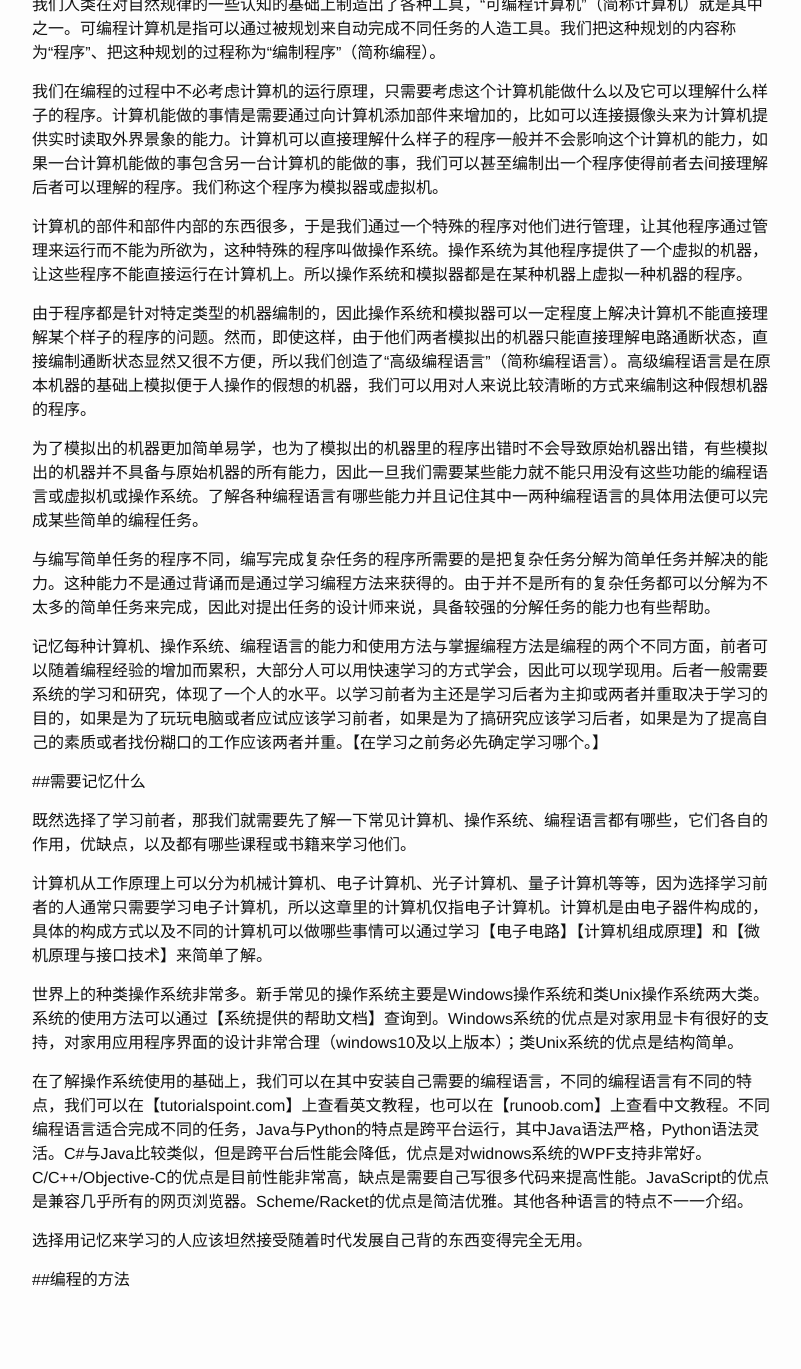
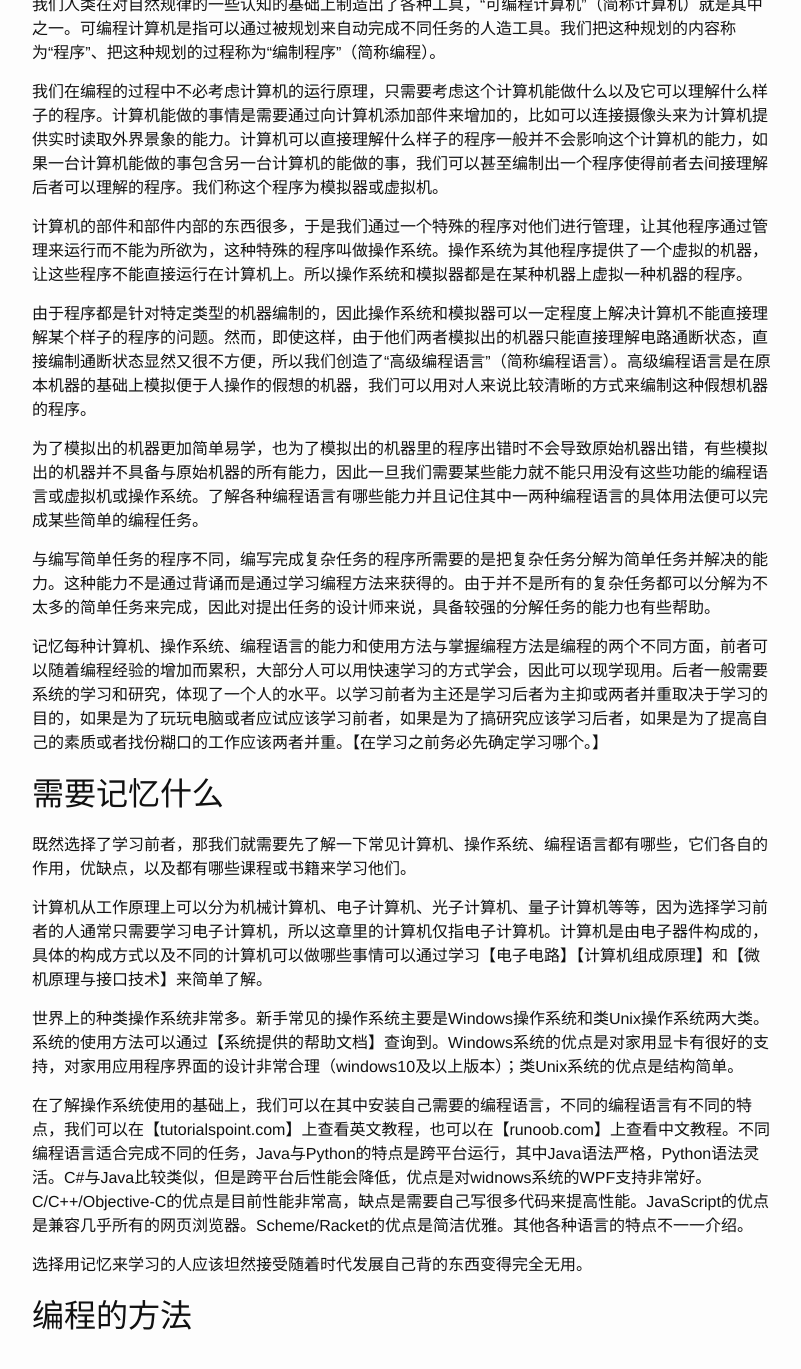
Before and after one commit to zhuyuesut/blog, a Jekyll site: the page built from _posts/2015-10-27-write-for-new-coder.md, in a window 1280 px wide and 1400 px high, scrolled down 270 px. Shown: the top 1369 px of the window, without its empty margins (238-1039 px from the left). Built offline with Jekyll 4.4.1, drawn with Linux system fonts in a browser that asks for light colours; Markdown is read by kramdown in place of the engine named in the settings; comment, search, counter and statistics services are not loaded.

Commit message:
config redcarpet

```diff
--- a/_config.yml
+++ b/_config.yml
@@ -13,5 +13,5 @@
 # markdown: kramdown
 markdown: redcarpet
 redcarpet:
-    extensions: ["fenced_code_blocks", "autolink", "tables", "strikethrough"]
+    extensions: ["no_intra_emphasis", "fenced_code_blocks", "autolink", "tables", "strikethrough", "space_after_headers"]
 highlighter: norouge
--- a/_posts/2015-10-27-write-for-new-coder.md
+++ b/_posts/2015-10-27-write-for-new-coder.md
@@ -6,7 +6,7 @@
 
 ---
 
-##学编程是做什么
+## 学编程是做什么
 
 我们人类在对自然规律的一些认知的基础上制造出了各种工具，“可编程计算机”（简称计算机）就是其中之一。可编程计算机是指可以通过被规划来自动完成不同任务的人造工具。我们把这种规划的内容称为“程序”、把这种规划的过程称为“编制程序”（简称编程）。
 
@@ -22,7 +22,7 @@
 
 记忆每种计算机、操作系统、编程语言的能力和使用方法与掌握编程方法是编程的两个不同方面，前者可以随着编程经验的增加而累积，大部分人可以用快速学习的方式学会，因此可以现学现用。后者一般需要系统的学习和研究，体现了一个人的水平。以学习前者为主还是学习后者为主抑或两者并重取决于学习的目的，如果是为了玩玩电脑或者应试应该学习前者，如果是为了搞研究应该学习后者，如果是为了提高自己的素质或者找份糊口的工作应该两者并重。【在学习之前务必先确定学习哪个。】
 
-##需要记忆什么
+## 需要记忆什么
 
 既然选择了学习前者，那我们就需要先了解一下常见计算机、操作系统、编程语言都有哪些，它们各自的作用，优缺点，以及都有哪些课程或书籍来学习他们。
 
@@ -34,4 +34,4 @@
 
 选择用记忆来学习的人应该坦然接受随着时代发展自己背的东西变得完全无用。
 
-##编程的方法
+## 编程的方法
```
Also changed, not shown: _posts/2015-10-28-music-1.md (+2 -2 lines), _posts/2015-11-28-music-2.md (+1 -1 lines).
